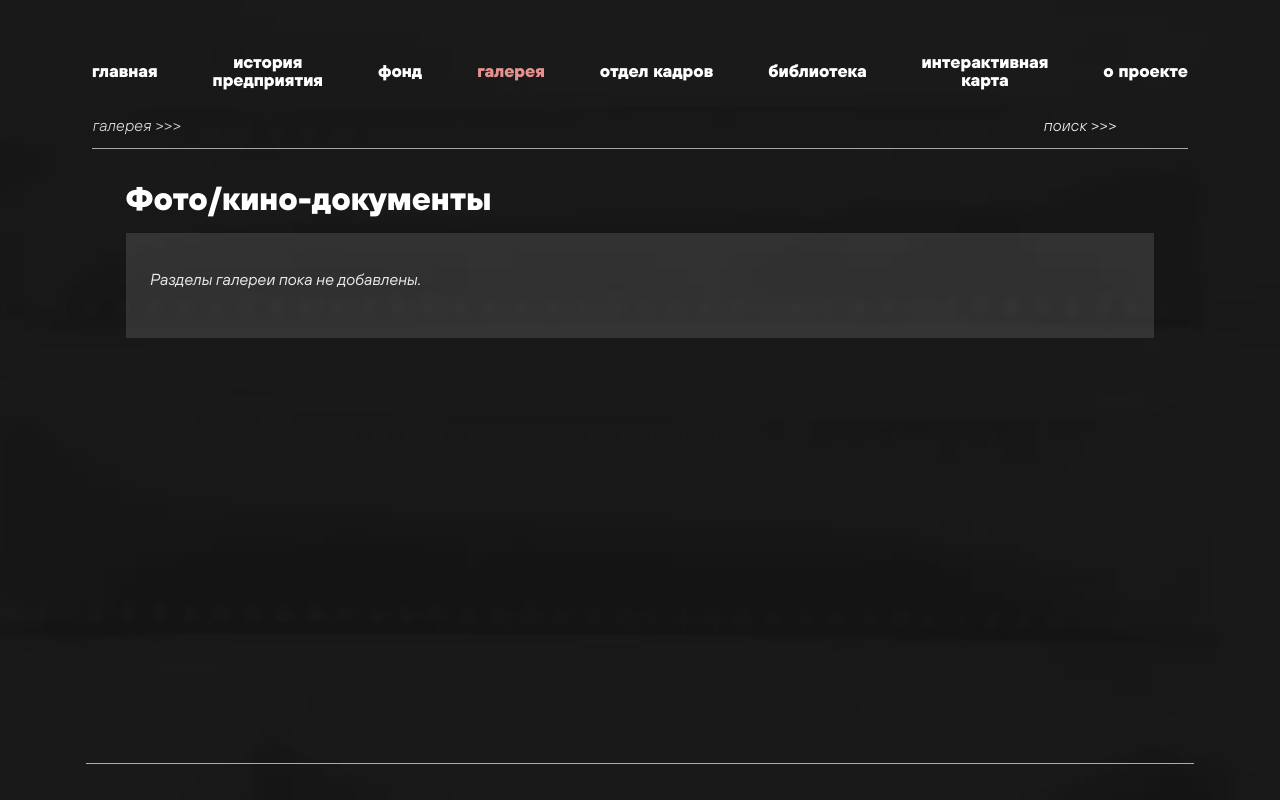
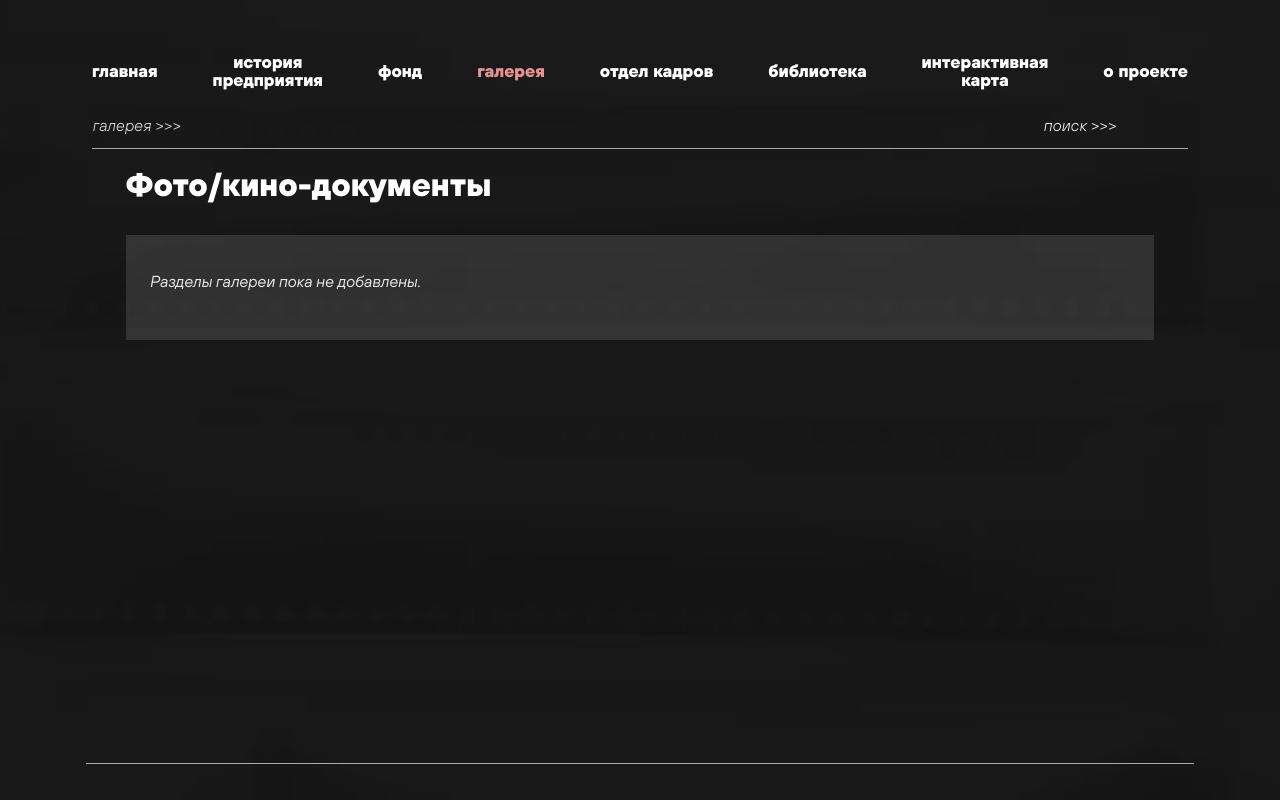
Before and after one commit to Ad1CS/Museum-website-white, a Django app: page /gallery/ in a window 1280 px wide. Run offline with Django 5.2, Linux system fonts and the light colour scheme; data comes from the database, SQL or seed files in the repository; data that the repository does not hold is empty.

Commit message:
Align gallery heading position with fond pages

```diff
--- a/static/css/museum.css
+++ b/static/css/museum.css
@@ -402,7 +402,7 @@ body.page-gallery-list .archive-index-page {
 }
 
 body.page-gallery-list .gallery-mode-title {
-  margin: 0 0 18px;
+  margin: 0 0 34px;
   font-size: 32px;
   font-weight: 800;
   line-height: 1;
@@ -2263,8 +2263,8 @@ body.page-fond-index {
 }
 
 body.page-gallery-list {
-  --card-section-top: clamp(18px, 4.4vh, 34px);
-  --card-title-block: 46px;
+  --card-section-top: clamp(14px, 2.6vh, 20px);
+  --card-title-block: 66px;
   --card-scroll-bottom: calc(var(--card-footer-line-bottom) + 10px);
 }
 
@@ -2275,7 +2275,7 @@ body.page-gallery-list {
   }
 
   body.page-gallery-list {
-    --card-section-top: clamp(18px, 4.4svh, 34px);
+    --card-section-top: clamp(14px, 2.6svh, 20px);
   }
 }
 
--- a/templates/base/base.html
+++ b/templates/base/base.html
@@ -8,7 +8,7 @@
 <link rel="canonical" href="{{ SEO_CANONICAL_URL }}{{ request.path }}">
 <link rel="icon" type="image/x-icon" href="{% static "img/favicon.ico" %}">
 <link rel="icon" type="image/png" href="{% static "img/favicon.png" %}">
-<link rel="stylesheet" href="{% static "css/museum.css" %}?v=2.06">
+<link rel="stylesheet" href="{% static "css/museum.css" %}?v=2.07">
 <link rel="preload" href="{% static "fonts/TTHoves-Regular.woff2" %}" as="font" type="font/woff2" crossorigin>
 <link rel="preload" href="{% static "fonts/TTHoves-Bold.woff2" %}" as="font" type="font/woff2" crossorigin>
 <meta name="theme-color" content="#C8C4BB">
```
